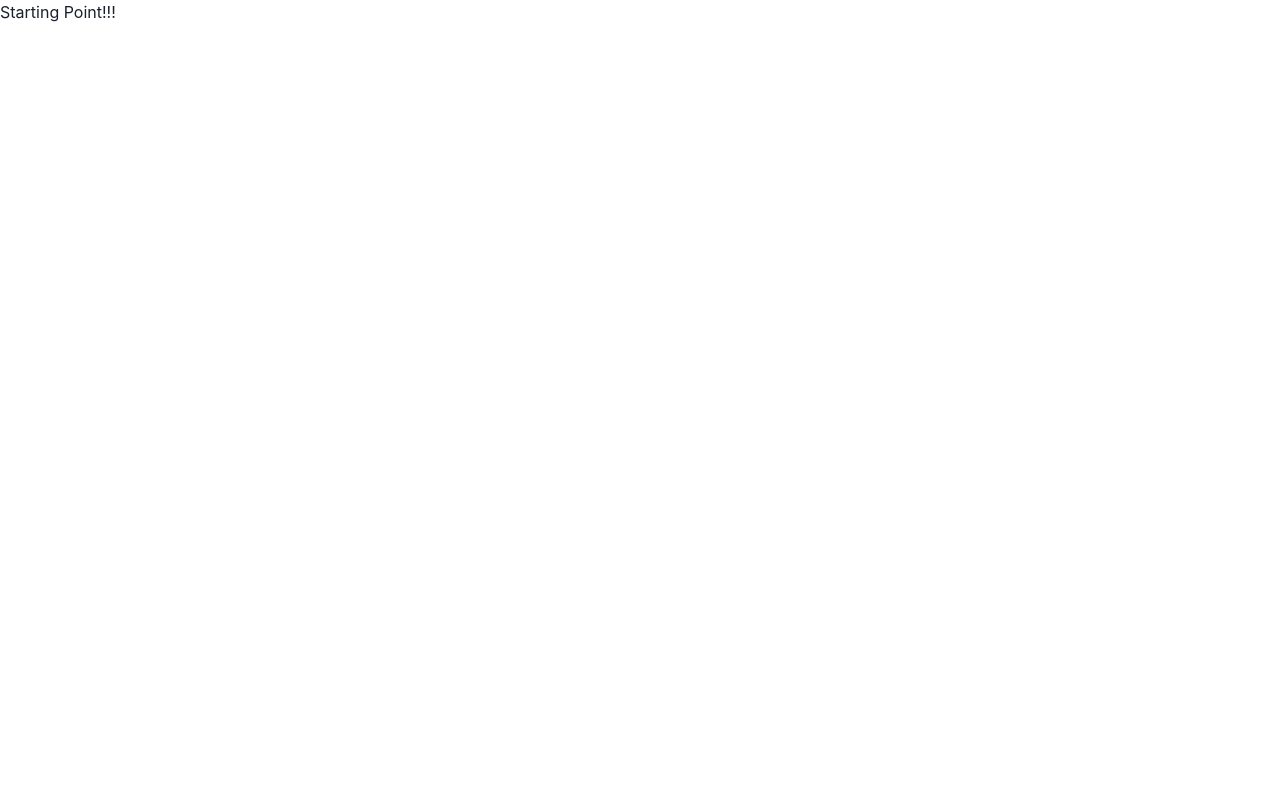
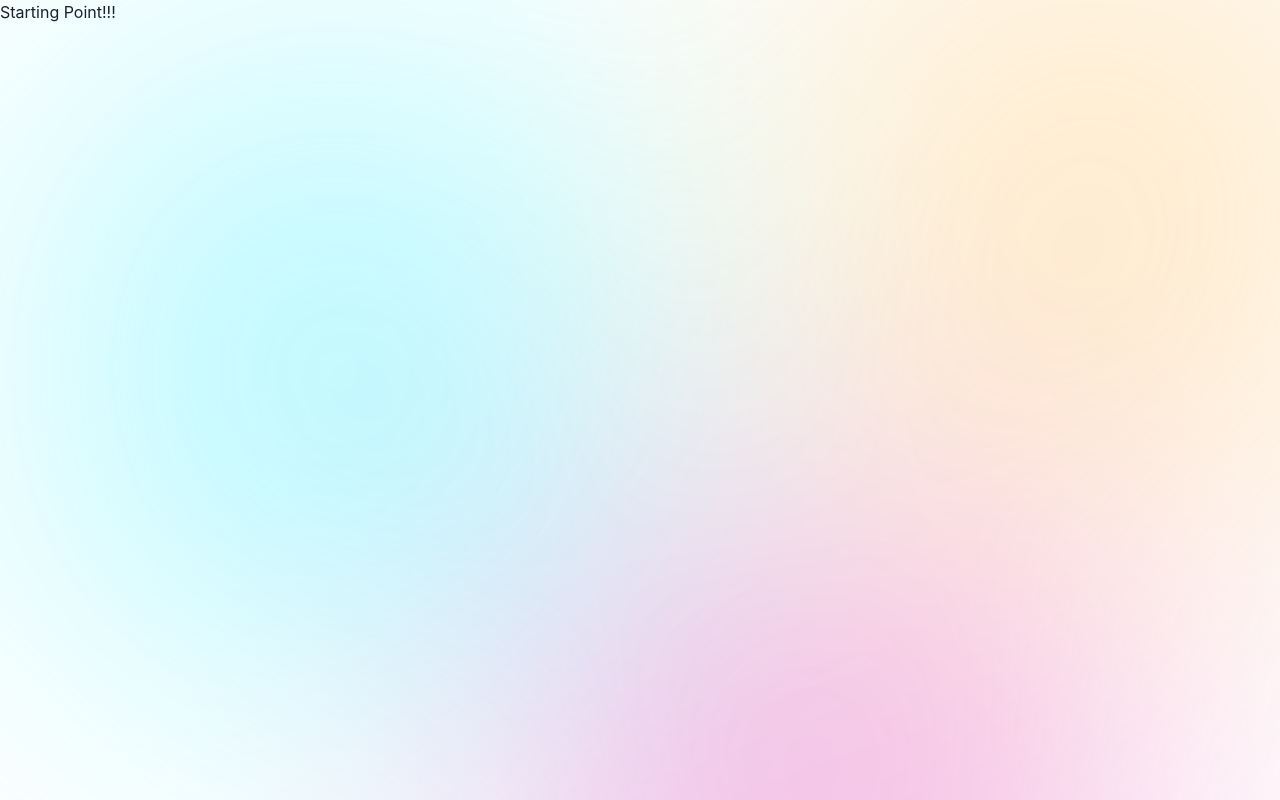
Before and after one commit to EmmanuelOloke/artisans, a Next.js app: page / in a window 1280 px wide. Built offline with nearby package versions, Linux system fonts and the light colour scheme.

Commit message:
used the blurred background image

```diff
--- a/src/pages/index.tsx
+++ b/src/pages/index.tsx
@@ -1,6 +1,6 @@
 import Head from 'next/head';
 import { Inter } from '@next/font/google';
-import { Text } from '@chakra-ui/react';
+import { Box, Text } from '@chakra-ui/react';
 
 const inter = Inter({ subsets: ['latin'] });
 
@@ -14,7 +14,14 @@
         <link rel="icon" href="/favicon.ico" />
       </Head>
 
-      <Text>Starting Point!!!</Text>
+      <Box
+        height="100vh"
+        width="100vw"
+        background="url('../../images/landing-bg.svg') no-repeat"
+        backgroundSize="cover"
+      >
+        <Text>Starting Point!!!</Text>
+      </Box>
     </>
   );
 }
```
